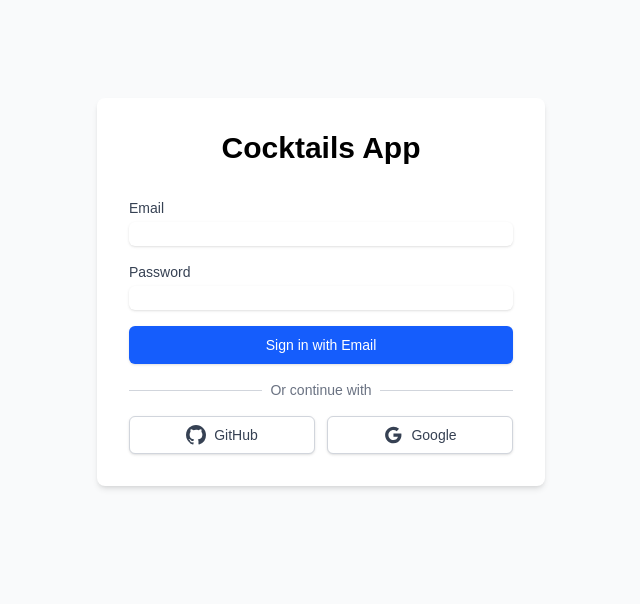
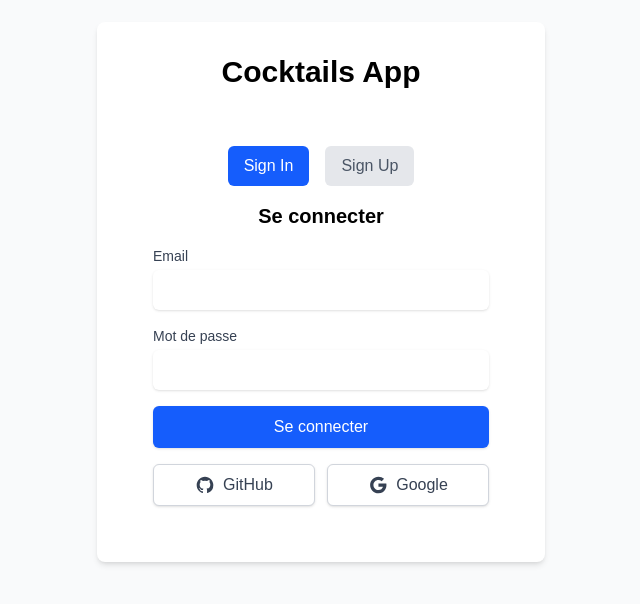
Before and after one commit to MardinliG/Lococktail-Fontana-Mardinli, a Next.js app in the folder lococktail/: page /login in a window 1280 px wide. Shown: the part 108-712 px from the top of the page, without its empty margins (319-959 px from the left). Built offline with nearby package versions, Linux system fonts and the light colour scheme; no server answers.

Commit message:
creation de compte

```diff
--- a/lococktail/components/Auth.jsx
+++ b/lococktail/components/Auth.jsx
@@ -1,40 +1,44 @@
-"use client"
+"use client";
 
-import { useState } from 'react';
-import { supabase } from '../lib/supabaseClient';
+import { useState } from "react";
+import { supabase } from "../lib/supabaseClient";
 
 export default function Auth() {
   const [loading, setLoading] = useState(false);
-  const [email, setEmail] = useState('');
-  const [password, setPassword] = useState('');
+  const [email, setEmail] = useState("");
+  const [password, setPassword] = useState("");
+  const [isSignUp, setIsSignUp] = useState(false);
 
+  // Connexion
   const handleEmailLogin = async (e) => {
     e.preventDefault();
     setLoading(true);
-    const { error } = await supabase.auth.signInWithPassword({
-      email,
-      password,
-    });
+    const { error } = await supabase.auth.signInWithPassword({ email, password });
     if (error) alert(error.message);
     setLoading(false);
   };
 
-  const handleGithubLogin = async () => {
-    try {
-      const { error } = await supabase.auth.signInWithOAuth({
-        provider: 'github',
-      });
-      if (error) throw error;
-    } catch (error) {
+  // Inscription
+  const handleSignUp = async (e) => {
+    e.preventDefault();
+    setLoading(true);
+    const { error } = await supabase.auth.signUp({
+      email,
+      password,
+      options: { emailRedirectTo: "http://localhost:3000" },
+    });
+    if (error) {
       alert(error.message);
+    } else {
+      alert("Un email de confirmation a été envoyé !");
     }
+    setLoading(false);
   };
 
-  const handleGoogleLogin = async () => {
+  // Connexion avec OAuth (GitHub & Google)
+  const handleOAuthLogin = async (provider) => {
     try {
-      const { error } = await supabase.auth.signInWithOAuth({
-        provider: 'google',
-      });
+      const { error } = await supabase.auth.signInWithOAuth({ provider });
       if (error) throw error;
     } catch (error) {
       alert(error.message);
@@ -42,71 +46,77 @@ export default function Auth() {
   };
 
   return (
-    <div className="space-y-4">
-      <form onSubmit={handleEmailLogin} className="space-y-4">
+    <div className="max-w-md mx-auto p-6 bg-white rounded-lg space-y-4">
+      {/* Boutons Sign In / Sign Up */}
+      <div className="flex justify-center space-x-4">
+        <button
+          className={`px-4 py-2 rounded-md font-medium ${!isSignUp ? "bg-blue-600 text-white" : "bg-gray-200 text-gray-600"}`}
+          onClick={() => setIsSignUp(false)}
+        >
+          Sign In
+        </button>
+        <button
+          className={`px-4 py-2 rounded-md font-medium ${isSignUp ? "bg-blue-600 text-white" : "bg-gray-200 text-gray-600"}`}
+          onClick={() => setIsSignUp(true)}
+        >
+          Sign Up
+        </button>
+      </div>
+
+      {/* Titre */}
+      <h2 className="text-xl font-bold text-center text-black">{isSignUp ? "Créer un compte" : "Se connecter"}</h2>
+
+      {/* Formulaire Connexion/Inscription */}
+      <form onSubmit={isSignUp ? handleSignUp : handleEmailLogin} className="space-y-4">
         <div>
-          <label htmlFor="email" className="block text-sm font-medium text-gray-700">
-            Email
-          </label>
+          <label htmlFor="email" className="block text-sm font-medium text-gray-700">Email</label>
           <input
             id="email"
             type="email"
             value={email}
             onChange={(e) => setEmail(e.target.value)}
-            className="mt-1 block w-full rounded-md border-gray-300 shadow-sm"
+            className="mt-1 block w-full rounded-md border-gray-300 shadow-sm p-2 text-black"
             required
           />
         </div>
         <div>
-          <label htmlFor="password" className="block text-sm font-medium text-gray-700">
-            Password
-          </label>
+          <label htmlFor="password" className="block text-sm font-medium text-gray-700">Mot de passe</label>
           <input
             id="password"
             type="password"
             value={password}
             onChange={(e) => setPassword(e.target.value)}
-            className="mt-1 block w-full rounded-md border-gray-300 shadow-sm"
+            className="mt-1 block w-full rounded-md border-gray-300 shadow-sm p-2 text-black"
             required
           />
         </div>
         <button
           type="submit"
           disabled={loading}
-          className="w-full py-2 px-4 border border-transparent rounded-md shadow-sm text-sm font-medium text-white bg-blue-600 hover:bg-blue-700"
+          className="w-full py-2 px-4 border border-transparent rounded-md shadow-sm text-white bg-blue-600 hover:bg-blue-700"
         >
-          {loading ? 'Loading...' : 'Sign in with Email'}
+          {loading ? "Chargement..." : isSignUp ? "S'inscrire" : "Se connecter"}
         </button>
       </form>
 
-      <div className="relative">
-        <div className="absolute inset-0 flex items-center">
-          <div className="w-full border-t border-gray-300" />
-        </div>
-        <div className="relative flex justify-center text-sm">
-          <span className="px-2 bg-white text-gray-500">Or continue with</span>
-        </div>
-      </div>
-
+      {/* Boutons OAuth (GitHub & Google) */}
       <div className="grid grid-cols-2 gap-3">
         <button
-          onClick={handleGithubLogin}
-          className="w-full inline-flex justify-center py-2 px-4 border border-gray-300 rounded-md shadow-sm bg-white text-sm font-medium text-gray-700 hover:bg-gray-50"
+          onClick={() => handleOAuthLogin("github")}
+          className="w-full flex items-center justify-center py-2 px-4 border border-gray-300 rounded-md shadow-sm bg-white text-gray-700 hover:bg-gray-50"
         >
-          <svg className="w-5 h-5 mr-2" fill="currentColor" viewBox="0 0 20 20">
-            <path fillRule="evenodd" d="M10 0C4.477 0 0 4.484 0 10.017c0 4.425 2.865 8.18 6.839 9.504.5.092.682-.217.682-.483 0-.237-.008-.868-.013-1.703-2.782.605-3.369-1.343-3.369-1.343-.454-1.158-1.11-1.466-1.11-1.466-.908-.62.069-.608.069-.608 1.003.07 1.531 1.032 1.531 1.032.892 1.53 2.341 1.088 2.91.832.092-.647.35-1.088.636-1.338-2.22-.253-4.555-1.113-4.555-4.951 0-1.093.39-1.988 1.029-2.688-.103-.253-.446-1.272.098-2.65 0 0 .84-.27 2.75 1.026A9.564 9.564 0 0110 4.844c.85.004 1.705.115 2.504.337 1.909-1.296 2.747-1.027 2.747-1.027.546 1.379.203 2.398.1 2.651.64.7 1.028 1.595 1.028 2.688 0 3.848-2.339 4.695-4.566 4.942.359.31.678.921.678 1.856 0 1.338-.012 2.419-.012 2.747 0 .268.18.58.688.482A10.019 10.019 0 0020 10.017C20 4.484 15.522 0 10 0z" clipRule="evenodd" />
+          <svg className="w-5 h-5 mr-2" viewBox="0 0 24 24" fill="currentColor">
+            <path d="M12 2C6.477 2 2 6.523 2 12.064c0 4.47 2.865 8.267 6.839 9.618.5.092.682-.226.682-.502 0-.248-.009-.906-.013-1.78-2.782.613-3.37-1.344-3.37-1.344-.454-1.16-1.11-1.47-1.11-1.47-.908-.628.07-.616.07-.616 1.003.07 1.531 1.048 1.531 1.048.892 1.55 2.341 1.104 2.91.846.092-.657.35-1.104.636-1.362-2.22-.256-4.555-1.13-4.555-5.031 0-1.112.39-2.026 1.029-2.73-.103-.256-.446-1.292.098-2.692 0 0 .84-.276 2.75 1.051a9.583 9.583 0 015.004 0c1.91-1.327 2.75-1.051 2.75-1.051.546 1.4.203 2.436.1 2.692.64.704 1.028 1.618 1.028 2.73 0 3.917-2.339 4.78-4.566 5.036.359.318.678.942.678 1.902 0 1.374-.012 2.487-.012 2.82 0 .275.18.598.688.502A10.045 10.045 0 0022 12.064C22 6.523 17.523 2 12 2z" />
           </svg>
           GitHub
         </button>
+
         <button
-          onClick={handleGoogleLogin}
-          className="w-full inline-flex justify-center py-2 px-4 border border-gray-300 rounded-md shadow-sm bg-white text-sm font-medium text-gray-700 hover:bg-gray-50"
+          onClick={() => handleOAuthLogin("google")}
+          className="w-full flex items-center justify-center py-2 px-4 border border-gray-300 rounded-md shadow-sm bg-white text-gray-700 hover:bg-gray-50"
         >
-          <svg className="w-5 h-5 mr-2" viewBox="0 0 24 24">
-            <path
-              fill="currentColor"
-              d="M12.545,10.239v3.821h5.445c-0.712,2.315-2.647,3.972-5.445,3.972c-3.332,0-6.033-2.701-6.033-6.032s2.701-6.032,6.033-6.032c1.498,0,2.866,0.549,3.921,1.453l2.814-2.814C17.503,2.988,15.139,2,12.545,2C7.021,2,2.543,6.477,2.543,12s4.478,10,10.002,10c8.396,0,10.249-7.85,9.426-11.748L12.545,10.239z"
-            />
+          <svg className="w-5 h-5 mr-2" viewBox="0 0 24 24" fill="currentColor">
+            <path d="M12.545 10.239v3.821h5.445c-.712 2.315-2.647 3.972-5.445 3.972-3.332 0-6.033-2.701-6.033-6.032s2.701-6.032 6.033-6.032c1.498 0 2.866.549 3.921 1.453l2.814-2.814C17.503 2.988 15.139 2 12.545 2 7.021 2 2.543 6.477 2.543 12s4.478 10 10.002 10c8.396 0 10.249-7.85 9.426-11.748l-9.426.011z" />
           </svg>
           Google
         </button>
```
